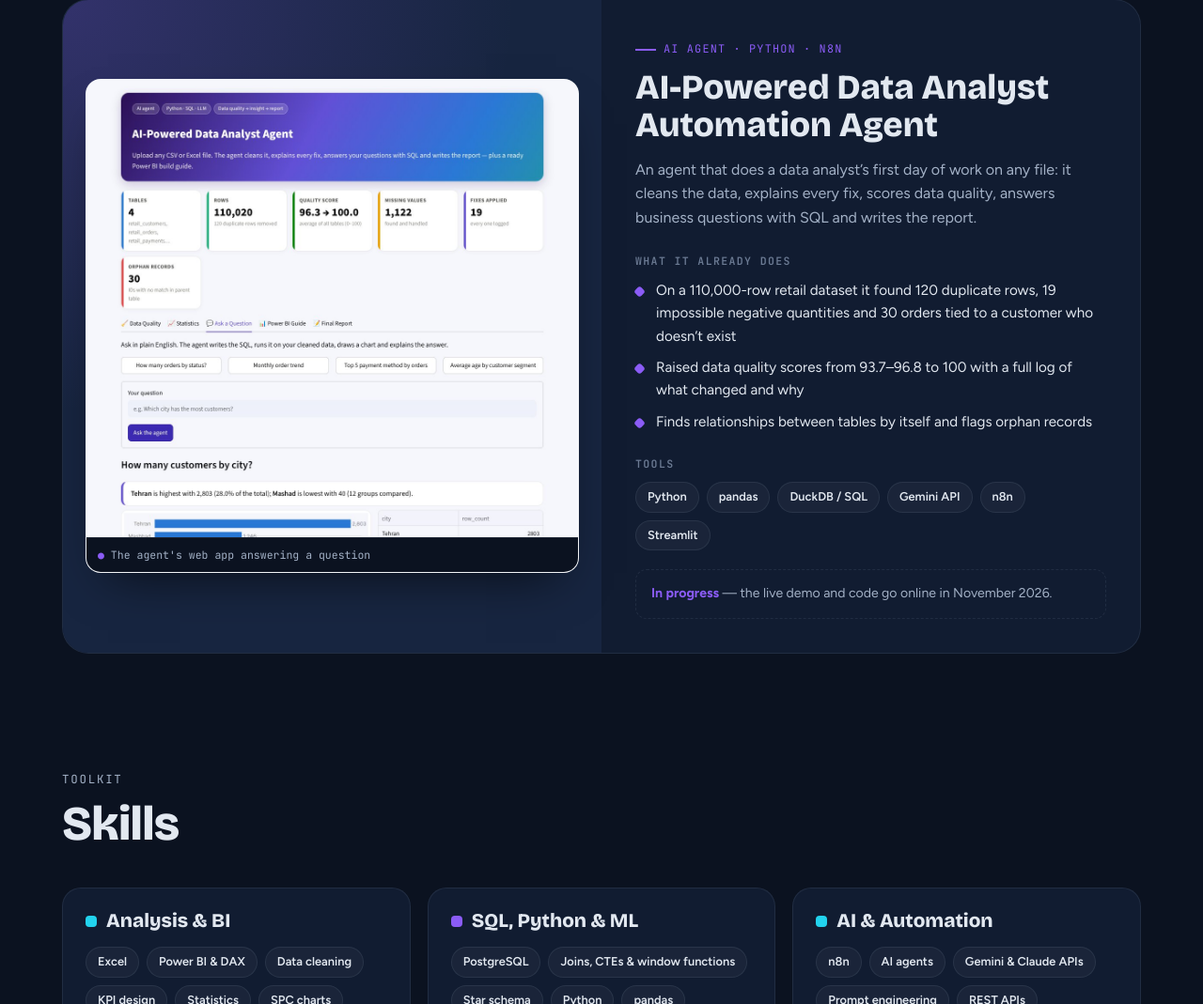
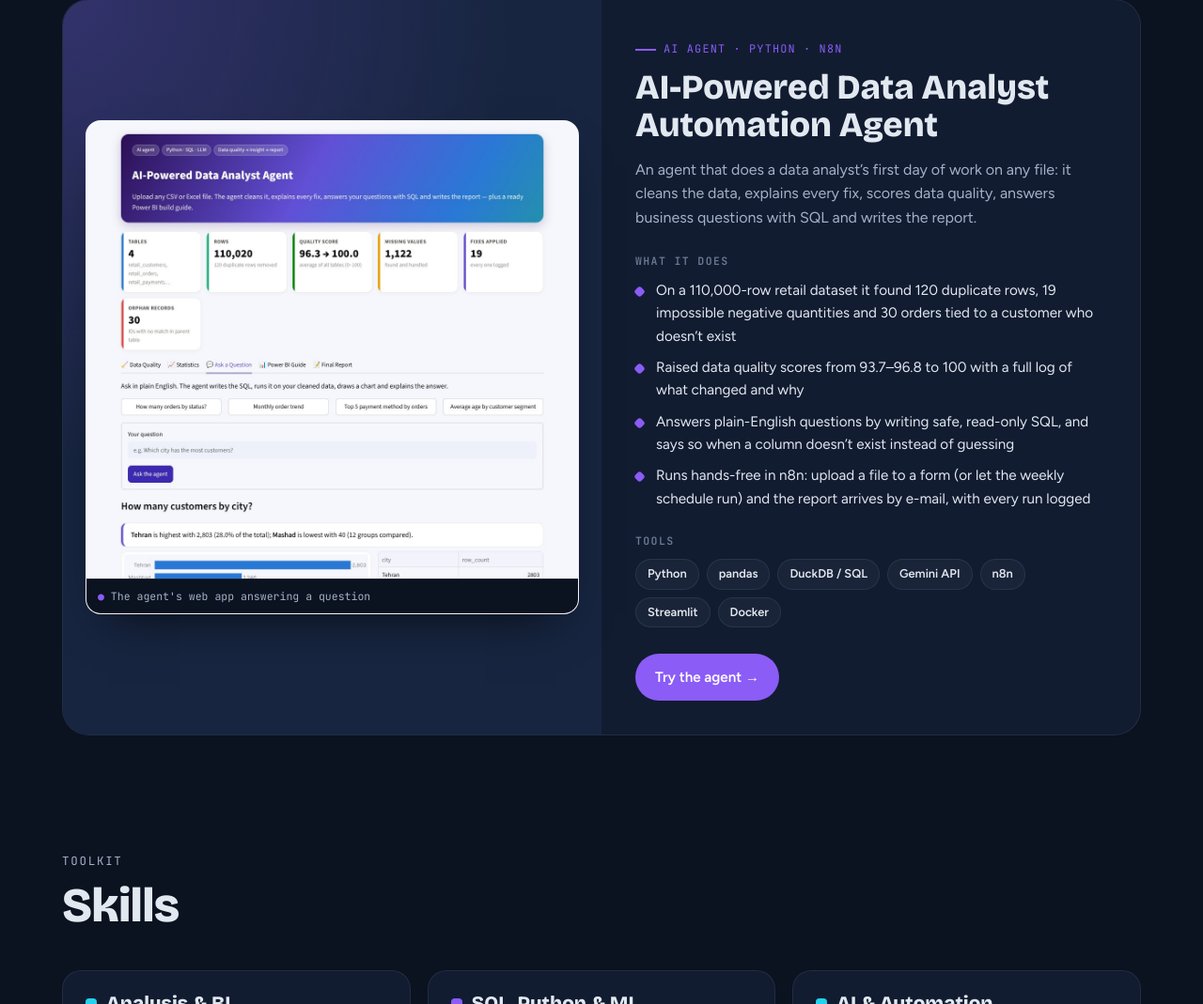
Before and after one commit to sakter2618-maker/portfolio, a plain HTML site: page index.html in a window 1280 px wide. Shown: the part 5855-6924 px from the top of the page at 94% size. Drawn offline with nearby package versions, Linux system fonts and the light colour scheme.

Commit message:
AI agent card: live demo link and n8n automation

```diff
--- a/index.html
+++ b/index.html
@@ -505,15 +505,16 @@ footer{padding-block:40px;color:var(--dim);font-size:.85rem;display:flex;flex-wr
         <span class="tagline">AI agent · Python · n8n</span>
         <h3>AI-Powered Data Analyst Automation Agent</h3>
         <p class="sum">An agent that does a data analyst&rsquo;s first day of work on any file: it cleans the data, explains every fix, scores data quality, answers business questions with SQL and writes the report.</p>
-        <h5>What it already does</h5>
+        <h5>What it does</h5>
         <ul class="pts">
           <li>On a 110,000-row retail dataset it found 120 duplicate rows, 19 impossible negative quantities and 30 orders tied to a customer who doesn&rsquo;t exist</li>
           <li>Raised data quality scores from 93.7&ndash;96.8 to 100 with a full log of what changed and why</li>
-          <li>Finds relationships between tables by itself and flags orphan records</li>
+          <li>Answers plain-English questions by writing safe, read-only SQL, and says so when a column doesn&rsquo;t exist instead of guessing</li>
+          <li>Runs hands-free in n8n: upload a file to a form (or let the weekly schedule run) and the report arrives by e-mail, with every run logged</li>
         </ul>
         <h5>Tools</h5>
-        <div class="chips"><span class="chip">Python</span><span class="chip">pandas</span><span class="chip">DuckDB / SQL</span><span class="chip">Gemini API</span><span class="chip">n8n</span><span class="chip">Streamlit</span></div>
-        <div class="ask"><b>In progress</b> &mdash; the live demo and code go online in November 2026.</div>
+        <div class="chips"><span class="chip">Python</span><span class="chip">pandas</span><span class="chip">DuckDB / SQL</span><span class="chip">Gemini API</span><span class="chip">n8n</span><span class="chip">Streamlit</span><span class="chip">Docker</span></div>
+        <div class="links"><a class="btn btn-c" href="/ai-agent/" target="_blank" rel="noopener">Try the agent &rarr;</a></div>
       </div>
     </article>
 
```
